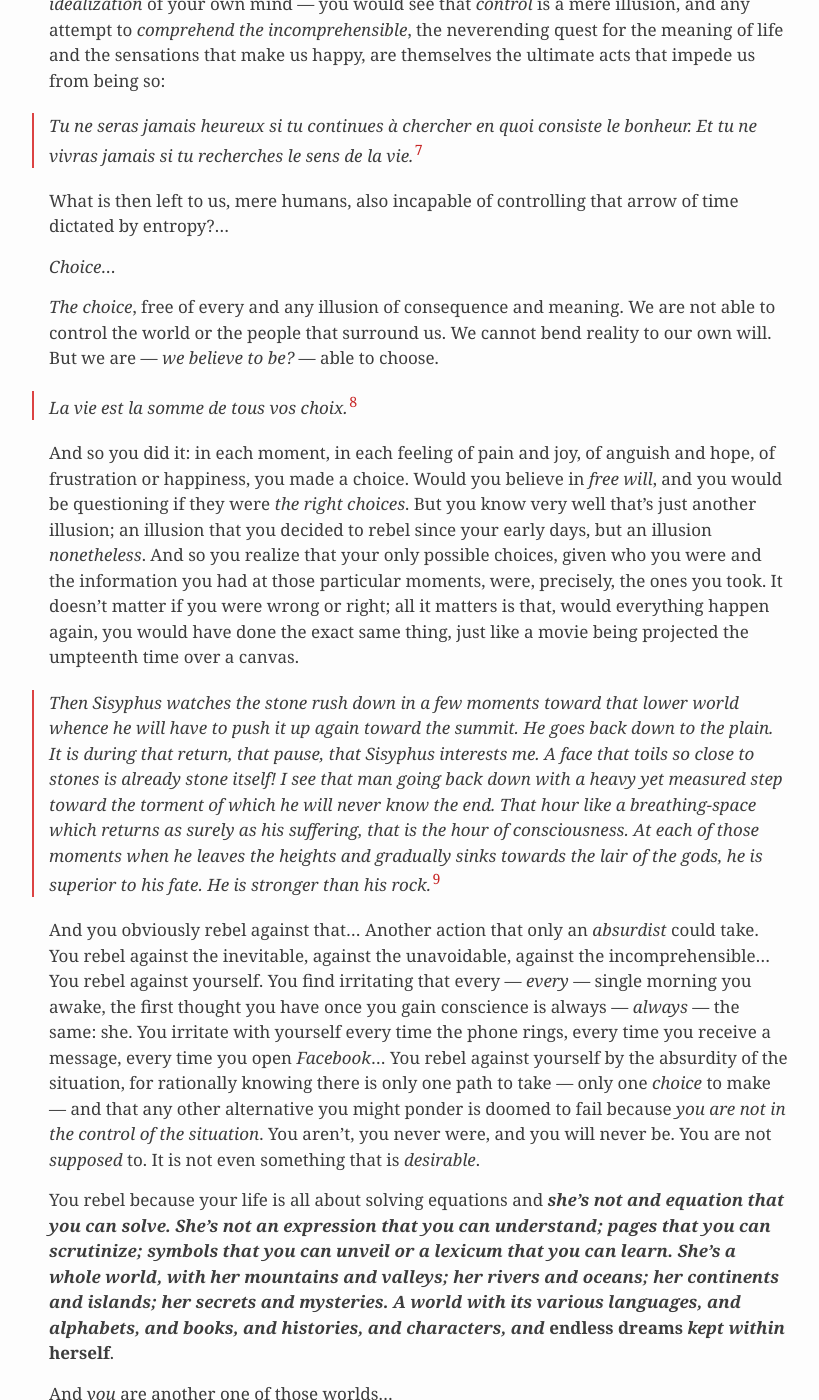
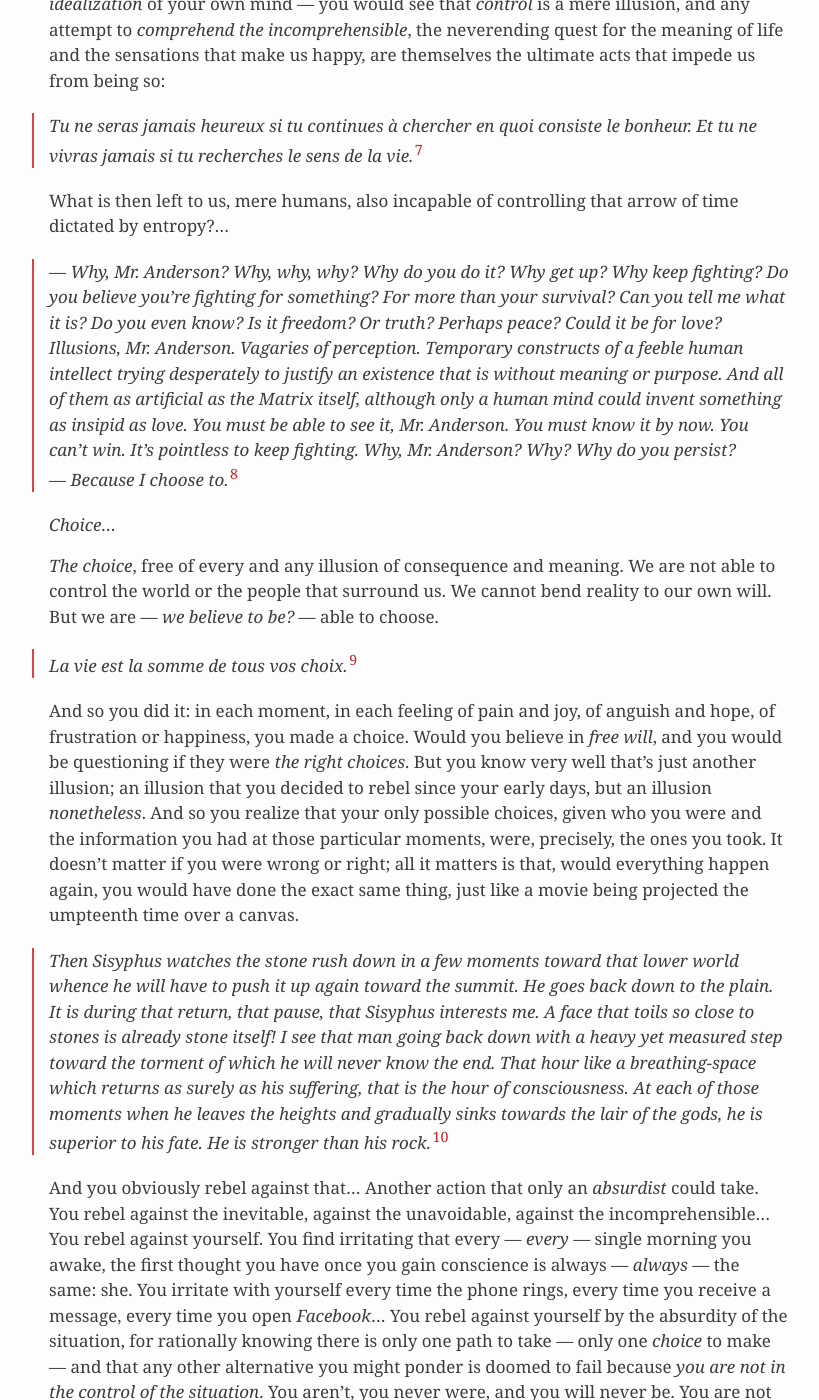
Before and after one commit to hugoferreira/hugoferreira.github.com, a Jekyll site: the page built from _posts/2016-01-30-epilogue.markdown, in a window 1280 px wide and 1400 px high, scrolled down 3125 px. Shown: the whole window, without its empty margins (221-1040 px from the left). Built offline with Jekyll 4.4.1, drawn with Linux system fonts in a browser that asks for light colours; some web fonts are replaced; some of the changed text lies outside the part shown.

Commit message:
Some additions.

```diff
--- a/_posts/2016-01-30-epilogue.markdown
+++ b/_posts/2016-01-30-epilogue.markdown
@@ -7,7 +7,7 @@
 categories: philosophy existentialism
 ---
 
-*What if...*
+***What if...***
 
 > What and if, two words as nonthreatening as words come. But put them together side-by-side and they have the power to haunt you for the rest of your life: What if?... [^10]
 
@@ -39,7 +39,7 @@
 
 And effectively, nothing is lost... your daily experimental laboratory is so free of effects, that trying, by the *sheer act* of merely trying, is such a common strategy that almost borders stupidity. So common that you've learned not to measure the consequences, to not deeply ponder about what may happen if you are proven wrong. You create the perfect testing environment, and isolate from the outside world any effect due to your guesses and intuitions. If you cannot rigorously calculate the solution to a problem, then you never hesitate to use that *amalgamation of experience* accumulated throughout the years, that *storm of electricity and chemistry* in your mind, that leads to the emergence, in the blink of an eye, of *casuistically selected heuristics* due to those times were *they actually worked*; and if, epistemologically, you dedicate your life to the search of *The Truth*, positivistic and *exact*, whatever works ninety percent of the time in the real world is more than *acceptable*.
 
-And in that process you forget the role of chance, the uncontrollable variables, the scenarios where, by throwing the dice so *many times*, even the oddest and most improbable outcomes will eventually happen. You forget one of the effects that you know so well, that you reject so many times in your analysis, that always makes you doubt when things are too good to be true: *serendipity*... sometimes, the universe does seem to conspire in order to make improbable things happen. But you know that it it isn't a real *conspiration*; you know that *nothing happens by chance*; and although you're also keenly aware that your understanding of that phrase if not the same as *poets* and *dreamers* have — that there is a *deliberate reason*, an *hidden driving force*, a *conscious agency* that *posits* the meaning of things — you are well acquainted with the fundamentals of mathematics and physics, of cause and effect, of the *meta-determinism* that exists in a quantic universe ruled by probabilistic laws, to know that *not even chance happens by chance*.
+And in that process you forget the role of chance, the uncontrollable variables, the scenarios where, by throwing the dice so *many times*, even the oddest and most improbable outcomes will eventually happen. You forget one of the effects that you know so well, that you reject so many times in your analysis, that always makes you doubt when things are too good to be true: *serendipity*... sometimes, the universe does seem to conspire in order to make improbable things happen. But you know that it it isn't a real *conspiration*; you know that *nothing happens by chance*; and although you're also keenly aware that your understanding of that phrase is not the same as *poets* and *dreamers* have — that there is a *deliberate reason*, an *hidden driving force*, a *conscious agency* that *posits* the meaning of things — you are well acquainted with the fundamentals of mathematics and physics, of cause and effect, of the *meta-determinism* that exists in a quantic universe ruled by probabilistic laws, to know that *not even chance happens by chance*.
 
 > And here are trees and I know their gnarled surface, water and I feel its taste. These scents of grass and stars at night, certain evenings when the heart relaxes — how shall I negate this world whose power and strength I feel? Yet all the knowledge on earth will give me nothing to assure me that this world is mine. You describe it to me and you teach me to classify it. You enumerate its laws and in my thirst for knowledge I admit that they are true. You take apart its mechanism and my hope increases. At the final stage you teach me that this wondrous and multicolored universe can be reduced to the atom and that the atom itself can be reduced to the electron. All this is good and I wait for you to continue. But you tell me of an invisible planetary system in which electrons gravitate around a nucleus. You explain this world to me with an image. I realize then that you have been reduced to poetry: I shall never know. [^6]
 
@@ -51,7 +51,7 @@
 
 [^5]: *We have begun to contemplate our origins: starstuff pondering the stars; organized assemblages of ten billion billion billion atoms considering the evolution of atoms; tracing the long journey by which, here at least, consciousness arose.* — Carl Sagan in *Cosmos*.
 
-*What if...*
+***What if...***
 
 But life isn't made of that stuff; because would you think carefully, would you observe yourself writing down this text, would you contemplate the long sequence of actions, the chain of events that lead to the existence of tens of thousands of words dedicated to someone you hardly understood — someone that was probably nothing more that the *idealization* of your own mind — you would see that *control* is a mere illusion, and any attempt to *comprehend the incomprehensible*, the neverending quest for the meaning of life and the sensations that make us happy, are themselves the ultimate acts that impede us from being so:
 
@@ -60,6 +60,10 @@
 [^2]: *You will never be happy if you continue to search for what happiness consists of. You will never live if you are looking for the meaning of life.* — Albert Camus in *The Stranger*.
 
 What is then left to us, mere humans, also incapable of controlling that arrow of time dictated by entropy?...
+
+> — Why, Mr. Anderson? Why, why, why? Why do you do it? Why get up? Why keep fighting? Do you believe you're fighting for something? For more than your survival? Can you tell me what it is? Do you even know? Is it freedom? Or truth? Perhaps peace? Could it be for love? Illusions, Mr. Anderson. Vagaries of perception. Temporary constructs of a feeble human intellect trying desperately to justify an existence that is without meaning or purpose. And all of them as artificial as the Matrix itself, although only a human mind could invent something as insipid as love. You must be able to see it, Mr. Anderson. You must know it by now. You can't win. It's pointless to keep fighting. Why, Mr. Anderson? Why? Why do you persist? <br>— Because I choose to. [^11]
+
+[^11]: Dialogue between Agent Smith and Neo in The Matrix Revolutions.
 
 *Choice...*
 
@@ -77,12 +81,16 @@
 
 And you obviously rebel against that... Another action that only an *absurdist* could take. You rebel against the inevitable, against the unavoidable, against the incomprehensible... You rebel against yourself. You find irritating that every — *every* — single morning you awake, the first thought you have once you gain conscience is always — *always* — the same: she. You irritate with yourself every time the phone rings, every time you receive a message, every time you open *Facebook*... You rebel against yourself by the absurdity of the situation, for rationally knowing there is only one path to take — only one *choice* to make — and that any other alternative you might ponder is doomed to fail because *you are not in the control of the situation*. You aren't, you never were, and you will never be. You are not *supposed* to. It is not even something that is *desirable*.
 
-You rebel because your life is all about solving equations and ***she's not and equation that you can solve. She's not an expression that you can understand; pages that you can scrutinize; symbols that you can unveil or a lexicum that you can learn. She's a whole world, with her mountains and valleys; her rivers and oceans; her continents and islands; her secrets and mysteries. A world with its various languages, and alphabets, and books, and histories, and characters, and*** **endless dreams** ***kept within*** **herself**.
+You rebel because your life is all about solving equations and she's not an equation that you can solve. She's not an expression that you can understand; pages that you can scrutinize; symbols that you can unveil or a lexicum that you can learn. She's a whole world, with her mountains and valleys; her rivers and oceans; her continents and islands; her secrets and mysteries. A world with its various languages, and alphabets, and books, and histories, and characters, and *endless dreams* kept within *herself*.
 
 And *you* are another one of those worlds...
 
 Two planets; *two bodies* that approached each other, whose gravity mutually influenced your own trajectory, that made you dance in elliptic curves around a common axis, facing one another, in rapid tangential movements of angular acceleration due to the sheer amount of mass that comprises your beings. But whose origins, whose path, whose genesis of your own structure, your own *momentum*, partially dictated even before you were both born, was too strong for those brief moments where *nothing else existed* besides you.
 
+> Each atom of that stone, each mineral flake of that night-filled mountain, in itself forms a world. The struggle itself towards the heights is enough to fill a man's heart. One must imagine Sisyphus happy. [^12]
+
+[^12]: *Chacun des grains de cette pierre, chaque éclat minéral de cette montagne pleine de nuit, à lui seul, forme un monde. La lutte elle-même vers les sommets suffit à remplir un cœur d'homme. Il faut imaginer Sisyphe heureux.* — Albert Camus in *The Myth of Sisyphus*.
+
 And that now depart from each other, due to the action of the exact same force that once attracted you... perhaps still looking onto one another, taking with you whatever both *choose* to take. While one of you, unable to forget all the wonders that were seen and felt in such a different, such fascinating, such strange but simultaneously such familiar world, forever revolted by the *unshakeable laws of nature*, ponder:
 
-*What if...*
+***What if...***
```
